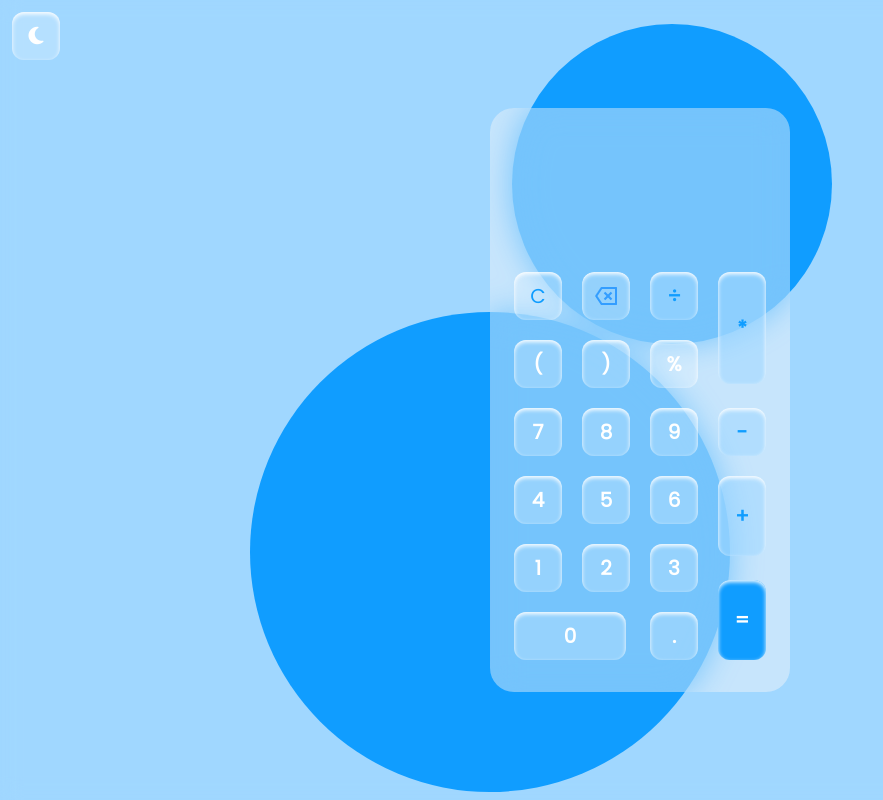
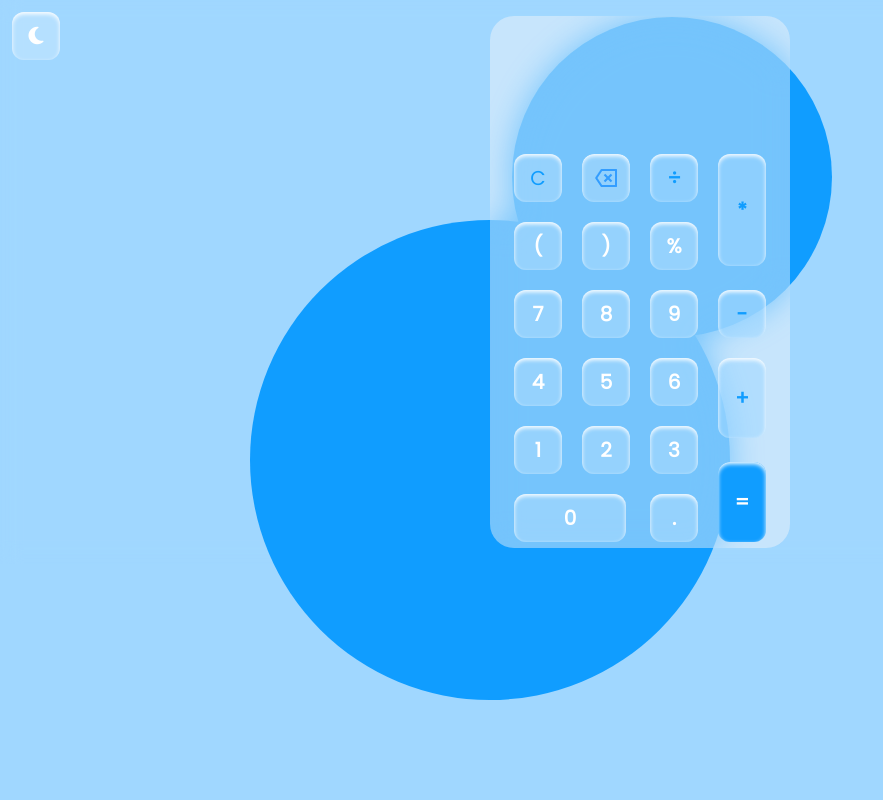
Before and after one commit to Arfa-Zia/calculator-app, a website: page index.html in a window 1280 px wide. Shown: the whole page, without its empty margins (0-883 px from the left). Drawn offline with Linux system fonts and the light colour scheme.

Commit message:
resolve scroll issue

```diff
--- a/index.html
+++ b/index.html
@@ -9,16 +9,16 @@
     <link rel="stylesheet" href="output.css">
     <title>Calculator</title>
 </head>
-<body class="font-poppins bg-shade-1 dark:bg-shade-2">
+<body class="font-poppins bg-shade-1 dark:bg-shade-2 overflow-x-hidden">
 
-  <main class="w-screen h-screen backdrop-blur-[10px]  flex items-center justify-center text-xl">
+  <main class="w-screen backdrop-blur-[10px]  flex items-center justify-center text-xl">
       <button  onclick="ToggleIcons()" class="absolute top-3 left-3" ><i class="fa fa-moon"></i></button>
 
       <div class="rounded-[50%]  bg-shade-2 dark:bg-shade-3 z-10 hidden md:block absolute size-[40vw] md:size-[30vw] lg:size-[60vh] right-[50vw] top-[60vh]  md:top-[50vh] md:right-[45%] lg:top-[39%] lg:right-[43%]   "></div>
 
       <div class="rounded-[50%]  bg-shade-2 dark:bg-shade-3 z-10 size-[30vw] md:size-[20vw] lg:size-[40vh] hidden md:block absolute right-[10vw] top-[5vh] md:top-[10vh] md:right-[20%] lg:right-[35%] lg:top-[3%]  "></div>
 
-    <div class="flex flex-col md:px-3 overflow-hidden relative rounded-3xl z-30 bg-[rgba(250,248,248,0.43)] dark:bg-[#000000d0] backdrop-blur-lg justify-center items-center w-[300px] ">
+      <div class="flex flex-col h-[532px] my-4 md:px-3 relative rounded-3xl z-30 bg-[rgba(250,248,248,0.43)] dark:bg-[#000000d0] backdrop-blur-lg justify-center items-center w-[300px]">
         <div class="overscroll-none" >
             <input id="input"  readonly class="w-full h-20 bg-inherit focus:outline-none px-5 py-0 pt-6 text-right text-lg text-gray-600 dark:text-gray-300" type="text">
             <div id="output" class="w-full h-16 px-5 text-right text-3xl mb-5 dark:text-white">
--- a/package.json
+++ b/package.json
@@ -1,5 +1,5 @@
 {
   "devDependencies": {
-    "tailwindcss": "^3.4.3"
+    "tailwindcss": "^3.4.4"
   }
 }
```
Also changed, not shown: output.css, 1 other file.
